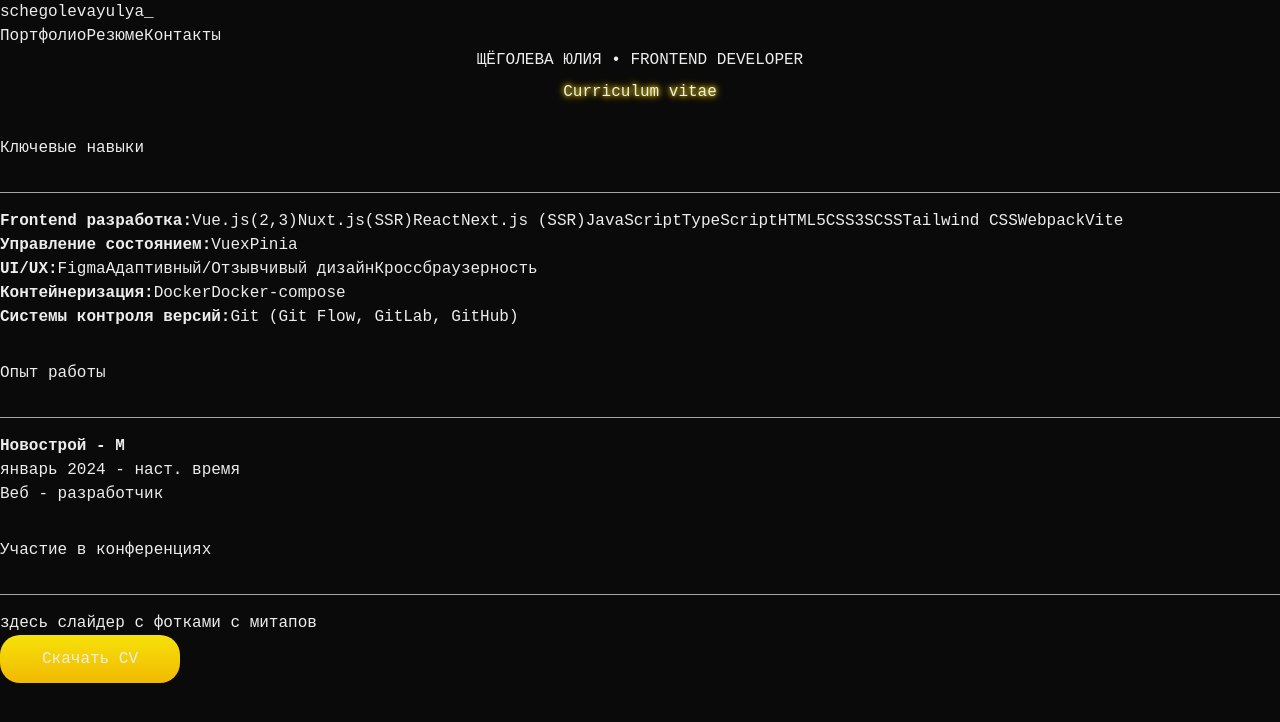
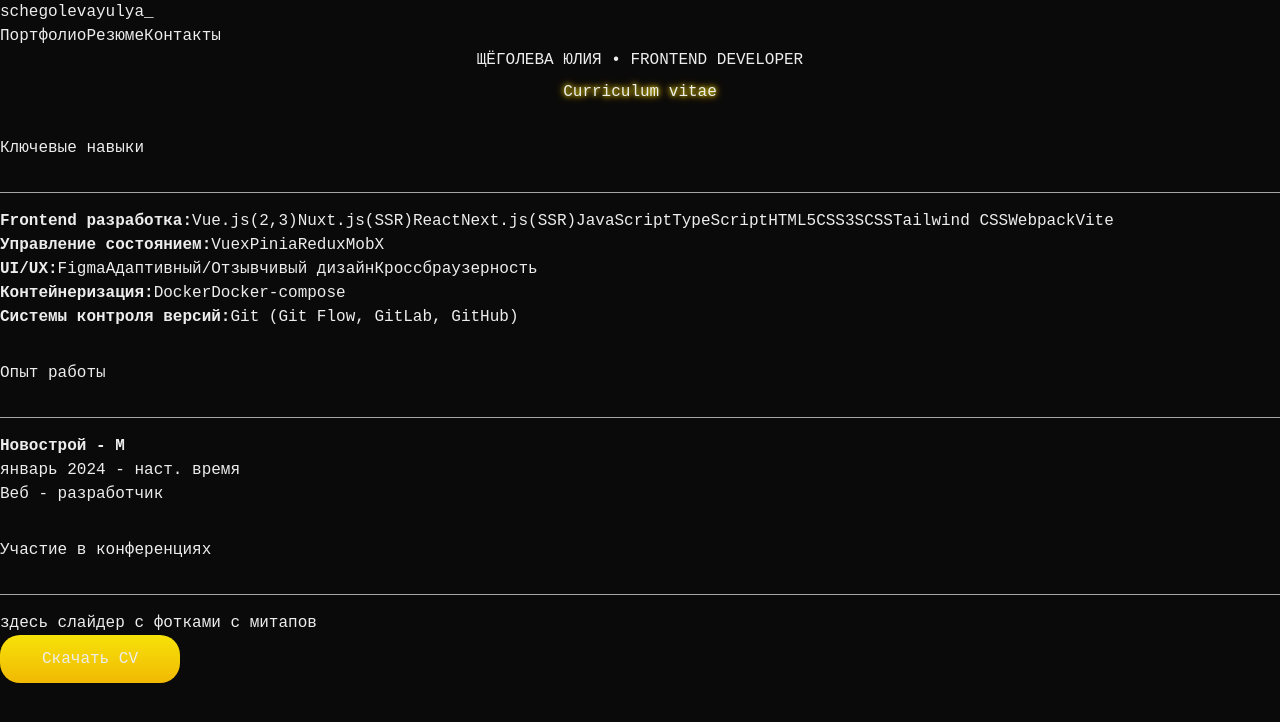
Before and after one commit to Marakuya90/portfolio, a Next.js app: page /portfolio/cv in a window 1280 px wide. Shown: the top 722 px of the page. Built offline with nearby package versions, Linux system fonts and the light colour scheme.

Commit message:
fix skills

```diff
--- a/src/app/cv/page.tsx
+++ b/src/app/cv/page.tsx
@@ -4,13 +4,13 @@ const skills = [
   {
     title: 'Frontend разработка:',
     stack: ['Vue.js(2,3)', 'Nuxt.js(SSR)',
-      'React', 'Next.js (SSR)', 'JavaScript',
+      'React', 'Next.js(SSR)', 'JavaScript',
       'TypeScript', 'HTML5', 'CSS3', 'SCSS',
       'Tailwind CSS', 'Webpack', 'Vite']
   },
   {
     title: 'Управление состоянием:',
-    stack: ['Vuex', 'Pinia']
+    stack: ['Vuex', 'Pinia', 'Redux', 'MobX']
   },
   {
     title: 'UI/UX:',
```
